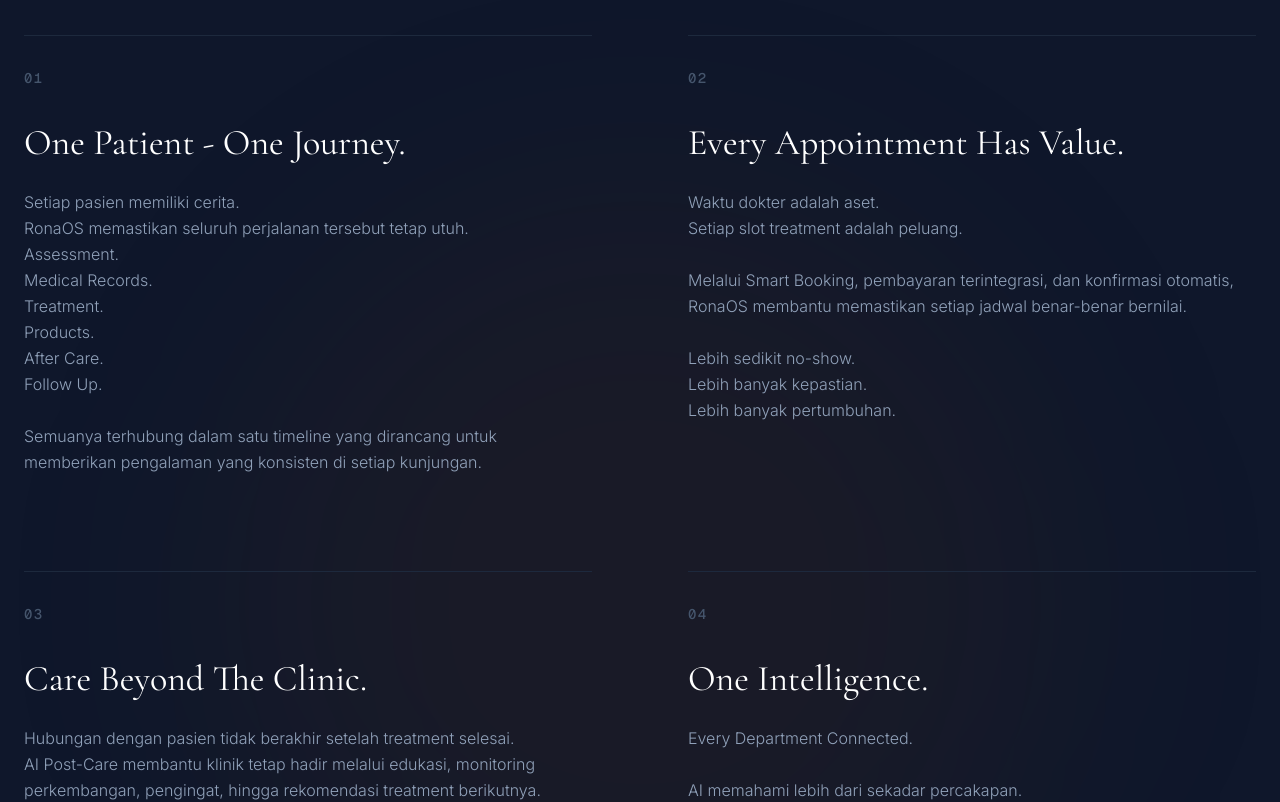
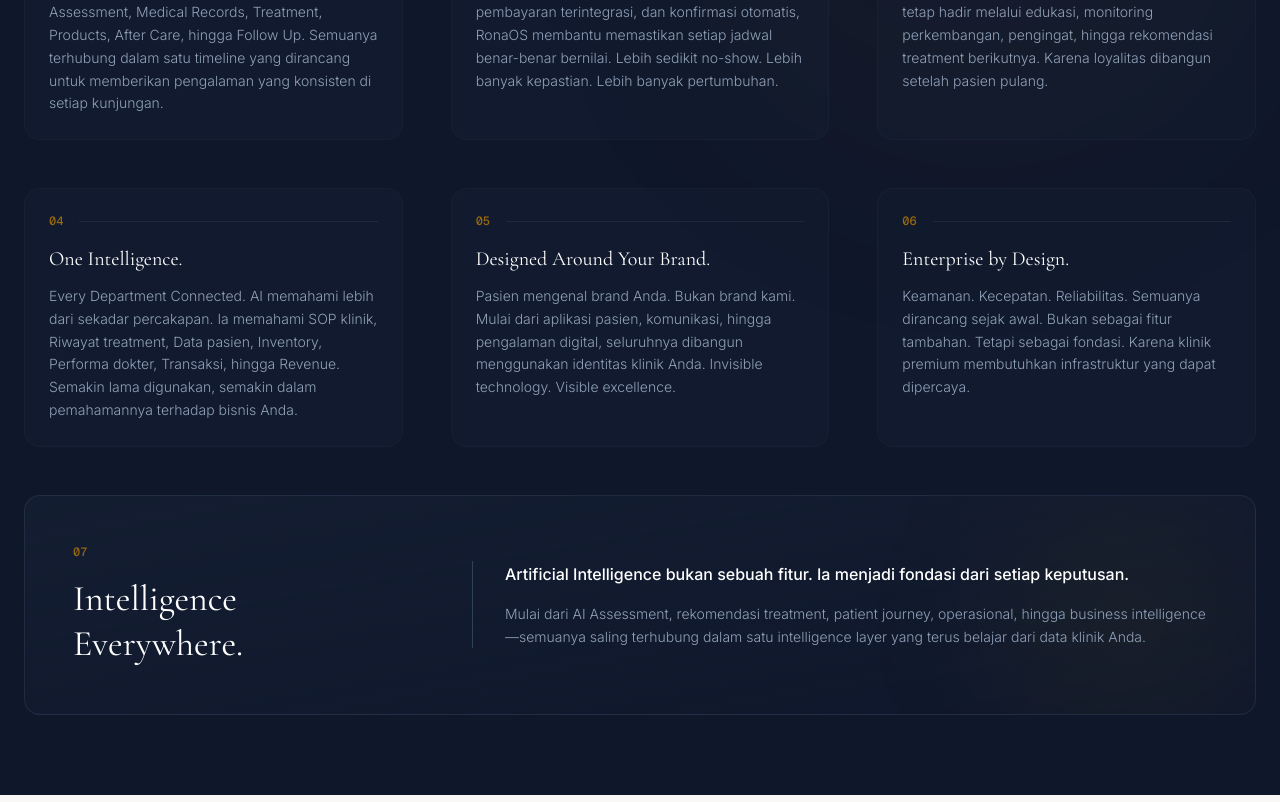
Before and after one commit to jasurddev/AuraWellness, a Next.js app: page / in a window 1280 px wide. Shown: the part 4765-5567 px from the top of the page. Built offline with nearby package versions, Linux system fonts and the light colour scheme.

Commit message:
feat: redesign Manifesto with 3-column compact bento layout and add Intelligence Everywhere

```diff
--- a/src/components/home/ManifestoSection.tsx
+++ b/src/components/home/ManifestoSection.tsx
@@ -7,153 +7,121 @@ const manifestoPoints = [
   {
     id: "01",
     title: "One Patient - One Journey.",
-    body: (
-      <>
-        Setiap pasien memiliki cerita.<br/>
-        RonaOS memastikan seluruh perjalanan tersebut tetap utuh.<br/>
-        Assessment.<br/>
-        Medical Records.<br/>
-        Treatment.<br/>
-        Products.<br/>
-        After Care.<br/>
-        Follow Up.<br/>
-        <br/>
-        Semuanya terhubung dalam satu timeline yang dirancang untuk memberikan pengalaman yang konsisten di setiap kunjungan.
-      </>
-    )
+    body: "Setiap pasien memiliki cerita. RonaOS memastikan seluruh perjalanan tersebut tetap utuh mulai dari Assessment, Medical Records, Treatment, Products, After Care, hingga Follow Up. Semuanya terhubung dalam satu timeline yang dirancang untuk memberikan pengalaman yang konsisten di setiap kunjungan."
   },
   {
     id: "02",
     title: "Every Appointment Has Value.",
-    body: (
-      <>
-        Waktu dokter adalah aset.<br/>
-        Setiap slot treatment adalah peluang.<br/>
-        <br/>
-        Melalui Smart Booking, pembayaran terintegrasi, dan konfirmasi otomatis, RonaOS membantu memastikan setiap jadwal benar-benar bernilai.<br/>
-        <br/>
-        Lebih sedikit no-show.<br/>
-        Lebih banyak kepastian.<br/>
-        Lebih banyak pertumbuhan.
-      </>
-    )
+    body: "Waktu dokter adalah aset. Setiap slot treatment adalah peluang. Melalui Smart Booking, pembayaran terintegrasi, dan konfirmasi otomatis, RonaOS membantu memastikan setiap jadwal benar-benar bernilai. Lebih sedikit no-show. Lebih banyak kepastian. Lebih banyak pertumbuhan."
   },
   {
     id: "03",
     title: "Care Beyond The Clinic.",
-    body: (
-      <>
-        Hubungan dengan pasien tidak berakhir setelah treatment selesai.<br/>
-        AI Post-Care membantu klinik tetap hadir melalui edukasi, monitoring perkembangan, pengingat, hingga rekomendasi treatment berikutnya.<br/>
-        Karena loyalitas dibangun setelah pasien pulang.
-      </>
-    )
+    body: "Hubungan dengan pasien tidak berakhir setelah treatment selesai. AI Post-Care membantu klinik tetap hadir melalui edukasi, monitoring perkembangan, pengingat, hingga rekomendasi treatment berikutnya. Karena loyalitas dibangun setelah pasien pulang."
   },
   {
     id: "04",
     title: "One Intelligence.",
-    body: (
-      <>
-        Every Department Connected.<br/>
-        <br/>
-        AI memahami lebih dari sekadar percakapan.<br/>
-        Ia memahami SOP klinik.<br/>
-        Riwayat treatment.<br/>
-        Data pasien.<br/>
-        Inventory.<br/>
-        Performa dokter.<br/>
-        Transaksi.<br/>
-        Revenue.<br/>
-        Semakin lama digunakan, semakin dalam pemahamannya terhadap bisnis Anda.
-      </>
-    )
+    body: "Every Department Connected. AI memahami lebih dari sekadar percakapan. Ia memahami SOP klinik, Riwayat treatment, Data pasien, Inventory, Performa dokter, Transaksi, hingga Revenue. Semakin lama digunakan, semakin dalam pemahamannya terhadap bisnis Anda."
   },
   {
     id: "05",
     title: "Designed Around Your Brand.",
-    body: (
-      <>
-        Pasien mengenal brand Anda.<br/>
-        Bukan brand kami.<br/>
-        Mulai dari aplikasi pasien, komunikasi, hingga pengalaman digital, seluruhnya dibangun menggunakan identitas klinik Anda.<br/>
-        Invisible technology.<br/>
-        Visible excellence.
-      </>
-    )
+    body: "Pasien mengenal brand Anda. Bukan brand kami. Mulai dari aplikasi pasien, komunikasi, hingga pengalaman digital, seluruhnya dibangun menggunakan identitas klinik Anda. Invisible technology. Visible excellence."
   },
   {
     id: "06",
     title: "Enterprise by Design.",
-    body: (
-      <>
-        Keamanan.<br/>
-        Kecepatan.<br/>
-        Reliabilitas.<br/>
-        Semuanya dirancang sejak awal.<br/>
-        Bukan sebagai fitur tambahan.<br/>
-        Tetapi sebagai fondasi.<br/>
-        <br/>
-        Karena klinik premium membutuhkan infrastruktur yang dapat dipercaya.
-      </>
-    )
+    body: "Keamanan. Kecepatan. Reliabilitas. Semuanya dirancang sejak awal. Bukan sebagai fitur tambahan. Tetapi sebagai fondasi. Karena klinik premium membutuhkan infrastruktur yang dapat dipercaya."
   }
 ];
 
 export default function ManifestoSection() {
   return (
-    <section id="manifesto" className="py-24 md:py-32 px-6 bg-slate-900 text-slate-300 relative overflow-hidden">
+    <section id="manifesto" className="py-20 px-6 bg-slate-900 text-slate-300 relative overflow-hidden">
       <div className="max-w-7xl mx-auto relative z-10">
 
-        {/* Header */}
-        <div className="mb-20 md:mb-32 max-w-3xl">
+        {/* Header - Compact Layout */}
+        <div className="flex flex-col md:flex-row justify-between items-end mb-16 border-b border-slate-800 pb-10">
+          <div className="max-w-2xl">
             <motion.span
               initial={{ opacity: 0, y: 20 }}
               whileInView={{ opacity: 1, y: 0 }}
               viewport={{ once: true }}
               transition={{ duration: 0.6 }}
-            className="text-[10px] font-bold text-yellow-500 tracking-[0.3em] uppercase block mb-6"
+              className="text-[11px] font-bold text-yellow-500 tracking-[0.2em] block mb-4"
             >
-            THE RONAOS MANIFESTO
+              THE RonaOS MANIFESTO
             </motion.span>
             <motion.h2
               initial={{ opacity: 0, y: 20 }}
               whileInView={{ opacity: 1, y: 0 }}
               viewport={{ once: true }}
               transition={{ duration: 0.6, delay: 0.1 }}
-            className="text-4xl md:text-5xl lg:text-7xl font-serif text-white leading-[1.1]"
+              className="text-4xl md:text-5xl font-serif text-white leading-tight"
             >
               Excellence is an <i className="text-yellow-500 font-light">Architecture.</i>
             </motion.h2>
           </div>
+        </div>
 
-        {/* 2-Column Grid */}
-        <div className="grid grid-cols-1 md:grid-cols-2 gap-x-12 lg:gap-x-24 gap-y-16 lg:gap-y-24">
+        {/* 3-Column Compact Grid */}
+        <div className="grid grid-cols-1 md:grid-cols-2 lg:grid-cols-3 gap-8 lg:gap-12 mb-12">
           {manifestoPoints.map((point, index) => (
             <motion.div
               key={point.id}
-              initial={{ opacity: 0, y: 30 }}
+              initial={{ opacity: 0, y: 20 }}
               whileInView={{ opacity: 1, y: 0 }}
-              viewport={{ once: true, margin: "-100px" }}
-              transition={{ duration: 0.7, delay: index * 0.1 }}
-              className="flex flex-col border-t border-slate-800 pt-8 group"
+              viewport={{ once: true }}
+              transition={{ duration: 0.5, delay: index * 0.1 }}
+              className="group p-6 rounded-2xl bg-slate-800/20 border border-slate-800/50 hover:bg-slate-800/40 hover:border-slate-700 transition-all duration-300"
             >
-              <div className="flex items-start justify-between mb-8">
-                <span className="text-sm font-medium text-slate-600 font-mono tracking-widest">{point.id}</span>
-                <div className="w-8 h-[1px] bg-yellow-500/0 group-hover:bg-yellow-500/50 transition-colors duration-500"></div>
+              <div className="flex items-center gap-4 mb-4">
+                <span className="text-xs font-medium text-yellow-600/70 font-mono">{point.id}</span>
+                <div className="flex-1 h-[1px] bg-slate-800 group-hover:bg-yellow-900/50 transition-colors"></div>
               </div>
-              <h3 className="text-3xl md:text-4xl font-serif text-white mb-6 leading-tight group-hover:text-yellow-400 transition-colors duration-500">
+              <h3 className="text-xl font-serif text-white mb-3 group-hover:text-yellow-400 transition-colors duration-300">
                 {point.title}
               </h3>
-              <p className="text-sm md:text-base text-slate-400 leading-relaxed font-light">
+              <p className="text-sm text-slate-400 leading-relaxed font-light">
                 {point.body}
               </p>
             </motion.div>
           ))}
         </div>
+
+        {/* 7th Point - Grand Finale (Full Width Bento Style) */}
+        <motion.div
+          initial={{ opacity: 0, y: 20 }}
+          whileInView={{ opacity: 1, y: 0 }}
+          viewport={{ once: true }}
+          transition={{ duration: 0.6, delay: 0.6 }}
+          className="w-full rounded-2xl bg-gradient-to-br from-slate-800/40 to-slate-900 border border-slate-700/50 p-8 md:p-12 relative overflow-hidden group hover:border-yellow-500/30 transition-colors duration-500"
+        >
+          {/* Subtle Glow inside the card */}
+          <div className="absolute top-0 right-0 w-64 h-64 bg-yellow-500/5 rounded-full blur-[80px] group-hover:bg-yellow-500/10 transition-colors duration-700"></div>
+
+          <div className="relative z-10 flex flex-col md:flex-row gap-8 items-center">
+            <div className="md:w-1/3">
+              <span className="text-xs font-medium text-yellow-600/70 font-mono mb-4 block">07</span>
+              <h3 className="text-3xl md:text-4xl font-serif text-white leading-tight">
+                Intelligence<br/>Everywhere.
+              </h3>
+            </div>
+            <div className="md:w-2/3 border-l-0 md:border-l border-slate-700 md:pl-8">
+              <p className="text-base text-slate-300 leading-relaxed font-light mb-4">
+                <strong className="text-white font-medium">Artificial Intelligence bukan sebuah fitur. Ia menjadi fondasi dari setiap keputusan.</strong>
+              </p>
+              <p className="text-sm text-slate-400 leading-relaxed font-light">
+                Mulai dari AI Assessment, rekomendasi treatment, patient journey, operasional, hingga business intelligence—semuanya saling terhubung dalam satu intelligence layer yang terus belajar dari data klinik Anda.
+              </p>
+            </div>
+          </div>
+        </motion.div>
       </div>
 
       {/* Decorative Glow */}
-      <div className="absolute top-1/2 left-1/2 -translate-x-1/2 -translate-y-1/2 w-[800px] h-[800px] bg-yellow-900/10 rounded-full blur-[120px] pointer-events-none"></div>
+      <div className="absolute top-0 right-0 w-[600px] h-[600px] bg-yellow-900/5 rounded-full blur-[100px] pointer-events-none"></div>
     </section>
   );
 }
```
Lines whose indentation alone changed are shown as unchanged.
